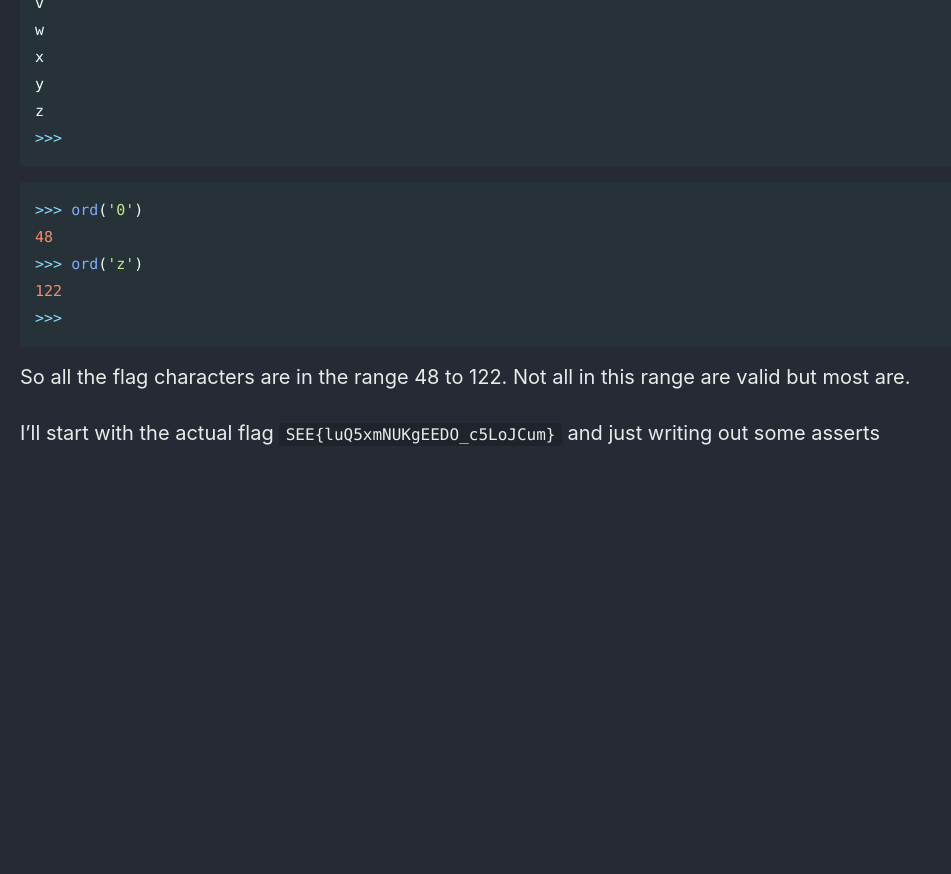
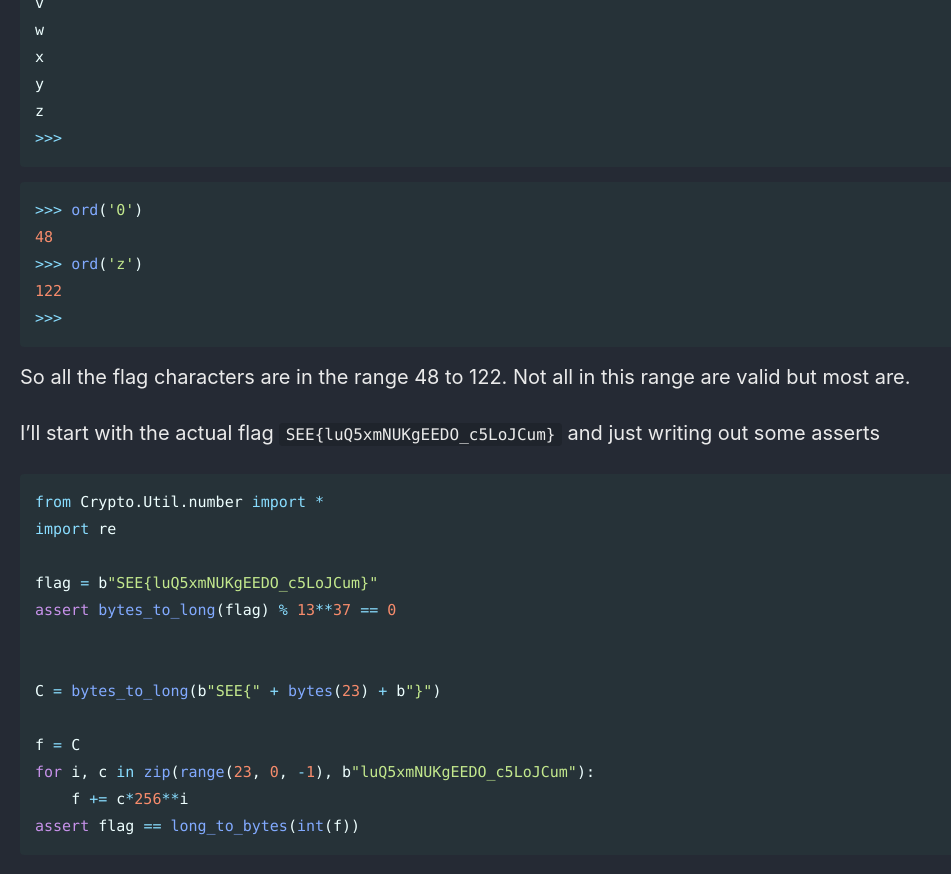
Before and after one commit to Connor-McCartney/Connor-McCartney.github.io, a Jekyll site: the page built from _pages/cryptography/other/onelinecrypto-SeeTF-2023.md, in a window 1280 px wide and 900 px high, scrolled down 2339 px. Shown: the top 874 px of the window, without its empty margins (0-951 px from the left). Built offline with Jekyll 4.4.1, drawn with Linux system fonts in a browser that asks for light colours; cached includes are drawn as plain includes; before the commit the page ends 2843 px from its top, so only the background shows below that.

Commit message:
Update onelinecrypto-SeeTF-2023.md

````diff
--- a/_pages/cryptography/other/onelinecrypto-SeeTF-2023.md
+++ b/_pages/cryptography/other/onelinecrypto-SeeTF-2023.md
@@ -106,3 +106,19 @@ So all the flag characters are in the range 48 to 122. Not all in this range are
 
 
 I'll start with the actual flag  `SEE{luQ5xmNUKgEEDO_c5LoJCum}` and just writing out some asserts
+
+```python
+from Crypto.Util.number import *
+import re
+
+flag = b"SEE{luQ5xmNUKgEEDO_c5LoJCum}"
+assert bytes_to_long(flag) % 13**37 == 0
+
+
+C = bytes_to_long(b"SEE{" + bytes(23) + b"}")
+
+f = C
+for i, c in zip(range(23, 0, -1), b"luQ5xmNUKgEEDO_c5LoJCum"):
+    f += c*256**i
+assert flag == long_to_bytes(int(f))
+```
````
